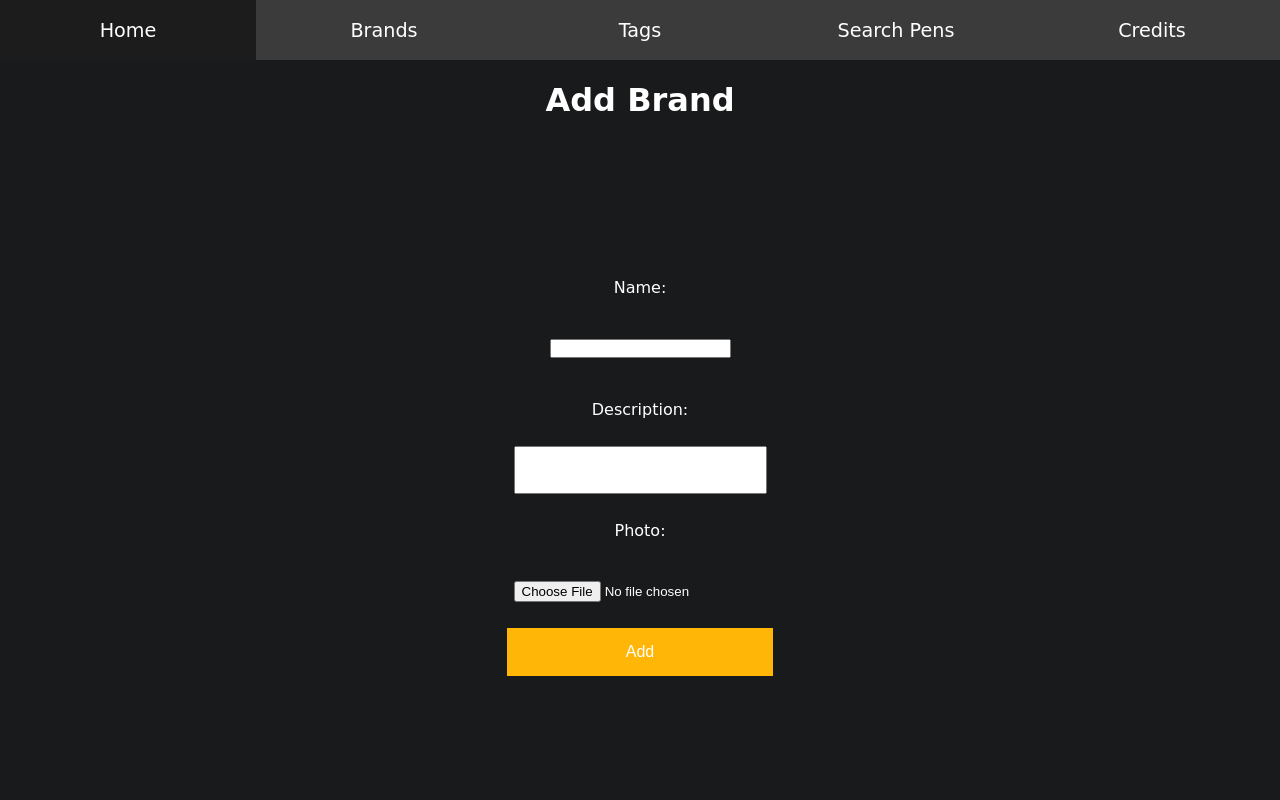
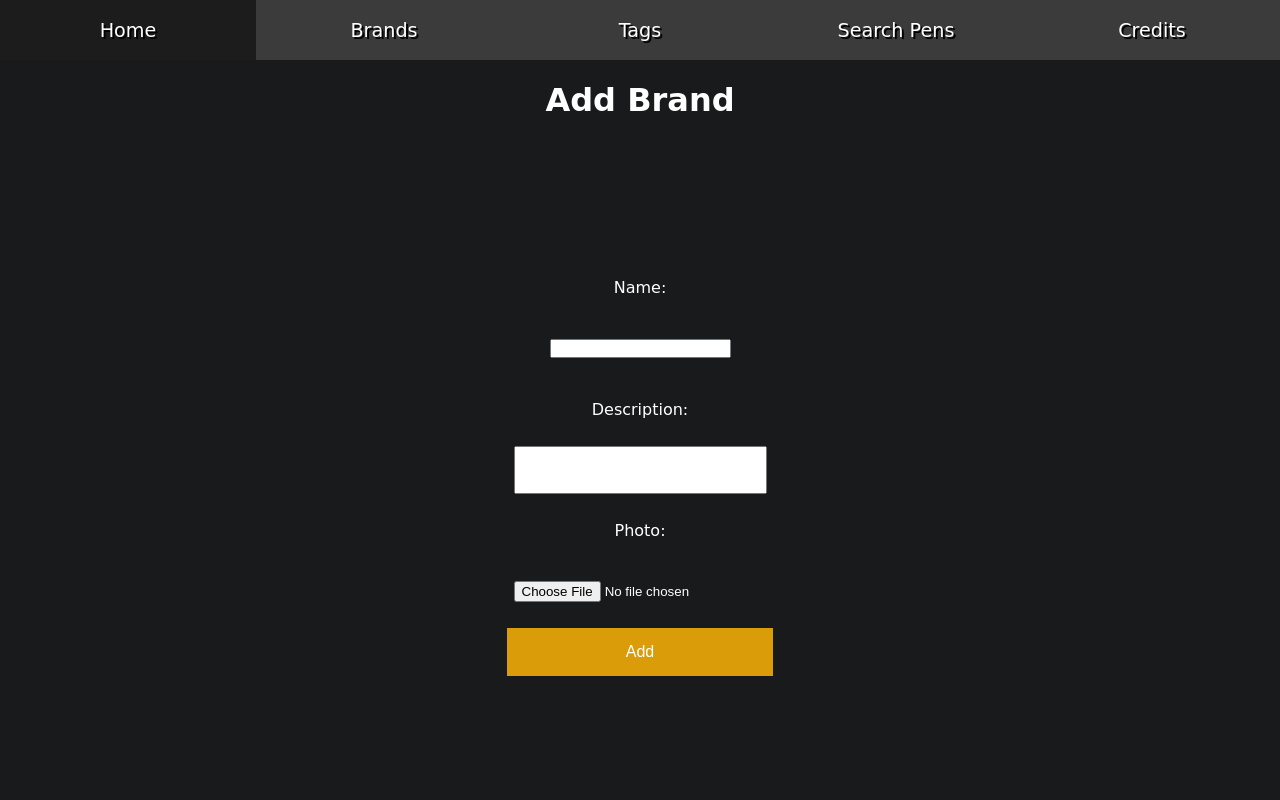
Before and after one commit to FarzadHayat/internet-pen-database, a Flask app: page /add_brand in a window 1280 px wide. Run offline with Flask 2, Linux system fonts and the light colour scheme; parts of the project's set-up code (start-up, migrations or seed data) failed here and were passed over; some libraries are stand-ins or nearby versions.

Commit message:
commit before git push

```diff
--- a/main.py
+++ b/main.py
@@ -167,7 +167,8 @@ def search():
             # Get a list of the pens common between the brand and the tag chosen.
             results = list(set(brand.pens).intersection(tag.pens))
             # render the search results
-            return render_template('search.html', title = "Find a Pen", form = form, results = results, brand = brand.name, tag = tag.name, has_searched = has_searched)
+            return render_template('search.html', title = "Find a Pen", form = form, results = results,
+                                   brand = brand.name, tag = tag.name, has_searched = has_searched)
         else:
             abort(404)
     return render_template('search.html', title = "Find a Pen", form = form, results = results, has_searched = has_searched)
--- a/static/css/style.css
+++ b/static/css/style.css
@@ -17,7 +17,7 @@ body{
     overflow: hidden;
     font-family: cursive;
     /* color theme */
-    --theme-color: #FFB606;
+    --theme-color: #db9c09;
     --black-color: #1C1C1C;
     --gray-color: #3B3B3B;
     /* gets value of navbar items from a javascript function */
@@ -88,6 +88,7 @@ nav a{
 /* text inside each nav link */
 nav p{
     font-size: 1.2em;
+    text-shadow: black 2px 2px;
 }
 
 /* highlight navbar page link on mouse hover */
@@ -179,9 +180,9 @@ a{
 }
 
 /* pens grid */
-#pens-grid .card-info{
+/* #pens-grid .card-info{
     grid-template-rows: 1fr 2fr 1fr 1fr;
-}
+} */
 
 /* card tags */
 .card-tags{
--- a/static/javascript/script.js
+++ b/static/javascript/script.js
@@ -42,7 +42,7 @@ $(document).ready(function(){
 
     const urlPath = window.location.pathname;
 
-    // if user is on the home aka. slanding page
+    // if user is on the home page
     if(urlPath == "/"){
         // highlight
         homeLink.addClass('active');
```
Also changed, not shown: templates/search.html (+6 -6 lines), pens.db, static/images/brands/7e067191cbb10eff.jpg (deleted), static/images/brands/8524ffb74daab6c2.jpg (deleted).
